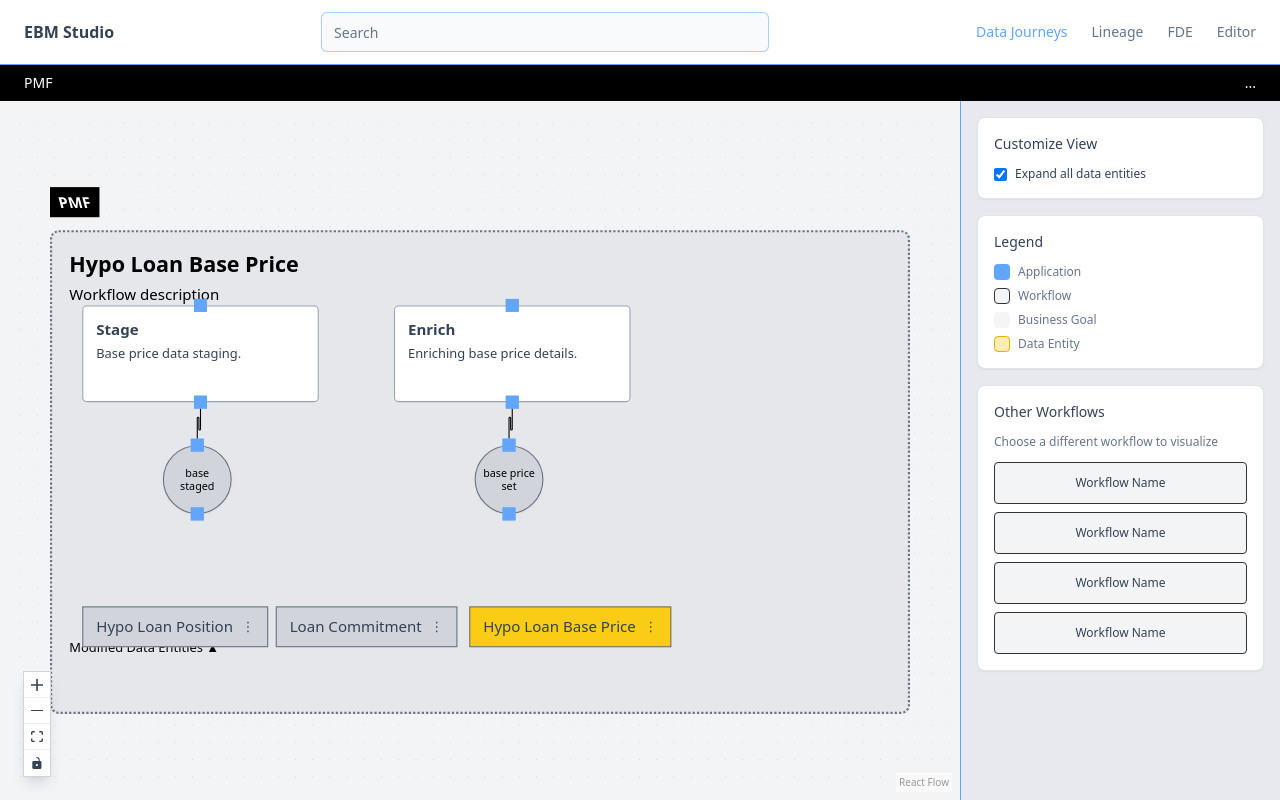
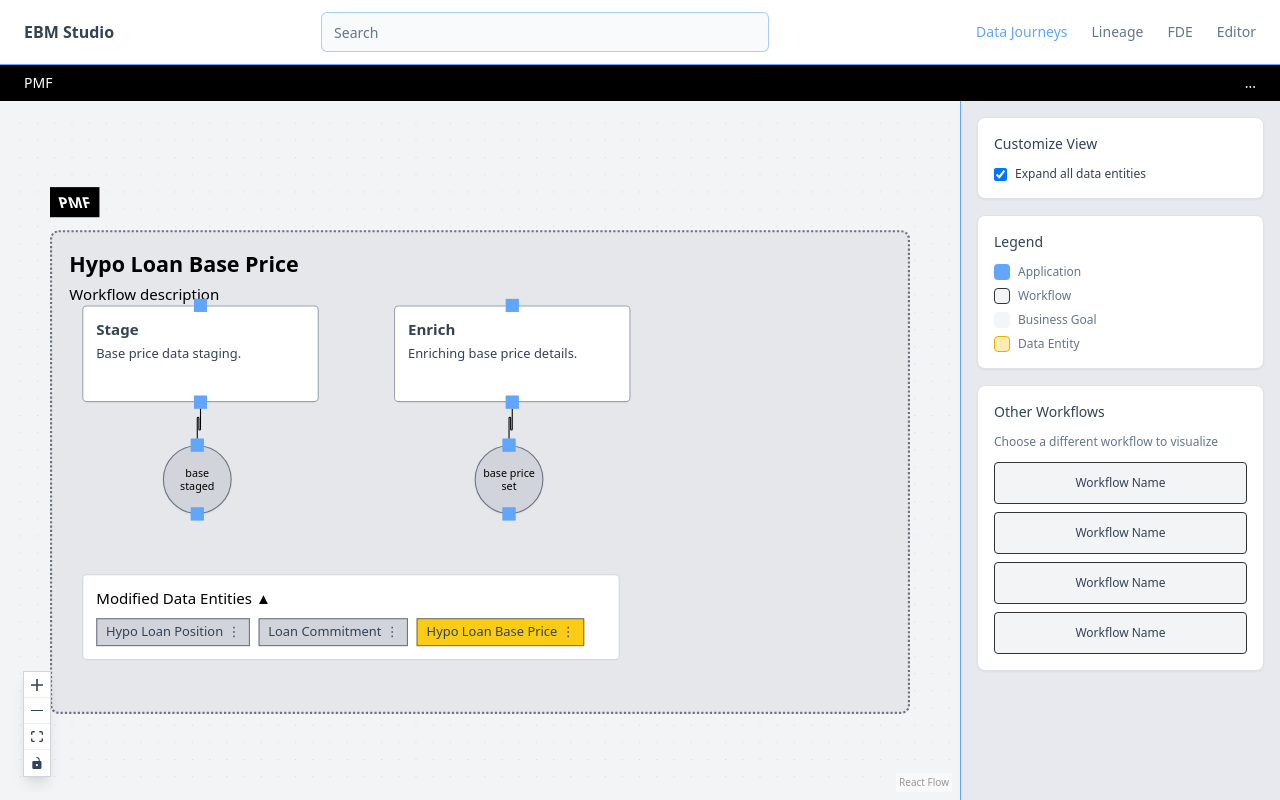
Before and after one commit to vinoth7ar/react-flowchart, a React (Vite) app: page / in a window 1280 px wide. Built offline with nearby package versions, Linux system fonts and the light colour scheme.

Commit message:
Refactor: Group entities into single node
Group all data entities into a single node within the workflow. This change consolidates entity representation for better organization and potentially simplifies management.

```diff
--- a/src/components/workflow/WorkflowBuilder.tsx
+++ b/src/components/workflow/WorkflowBuilder.tsx
@@ -22,6 +22,7 @@ const nodeTypes = {
   stage: WorkflowNode,
   data: WorkflowNode,
   'pmf-tag': WorkflowNode,
+  'entities-group': WorkflowNode,
 };
 
 // Mock data - this would come from backend
@@ -180,35 +181,26 @@ const WorkflowBuilder = () => {
     [setEdges]
   );
 
-  // Initialize data entity nodes once
+  // Initialize grouped entities node once
   useEffect(() => {
-    const entityNodes: Node[] = [];
-
-    mockWorkflowData.entities.forEach((entity, index) => {
-      const x = 30 + index * 180;
-      const y = 350;
-
-      entityNodes.push({
-        id: entity.id,
-        type: 'data',
-        position: { x, y },
-        data: {
-          title: entity.title,
-          type: 'data',
-          color: entity.color,
-          isSelected: selectedEntity === entity.id,
-          onClick: () => setSelectedEntity(selectedEntity === entity.id ? null : entity.id),
-        } as WorkflowNodeData,
-        parentId: mockWorkflowData.workflow.id,
-        extent: 'parent' as const,
-        draggable: true,
-      });
-    });
+    const entitiesGroupNode: Node = {
+      id: 'entities-group',
+      type: 'entities-group',
+      position: { x: 30, y: 320 },
+      data: {
+        title: 'Data Entities',
+        type: 'entities-group',
+        entities: mockWorkflowData.entities,
+        onClick: () => console.log('Entities group clicked'),
+      } as WorkflowNodeData,
+      parentId: mockWorkflowData.workflow.id,
+      extent: 'parent' as const,
+      draggable: true,
+    };
 
     setNodes((currentNodes) => {
-      const existingEntityIds = entityNodes.map(n => n.id);
-      const filteredNodes = currentNodes.filter(n => !existingEntityIds.includes(n.id));
-      return [...filteredNodes, ...entityNodes];
+      const filteredNodes = currentNodes.filter(n => n.id !== 'entities-group');
+      return [...filteredNodes, entitiesGroupNode];
     });
   }, [setNodes]);
 
--- a/src/components/workflow/WorkflowNode.tsx
+++ b/src/components/workflow/WorkflowNode.tsx
@@ -4,8 +4,9 @@ import { Handle, Position, NodeProps } from '@xyflow/react';
 export interface WorkflowNodeData extends Record<string, unknown> {
   title: string;
   description?: string;
-  type: 'workflow' | 'stage' | 'data' | 'process' | 'pmf-tag';
+  type: 'workflow' | 'stage' | 'data' | 'process' | 'pmf-tag' | 'entities-group';
   items?: string[];
+  entities?: Array<{ id: string; title: string; color?: string }>;
   onClick?: () => void;
   entitiesExpanded?: boolean;
   onToggleEntities?: () => void;
@@ -31,6 +32,8 @@ const WorkflowNode = ({ data }: NodeProps) => {
         return 'bg-black text-white px-2 py-1 text-sm font-bold cursor-pointer hover:opacity-80 transition-opacity';
       case 'process':
         return 'bg-workflow-process-bg text-workflow-process-text border-workflow-stage-border border rounded px-3 py-1 text-sm font-medium cursor-pointer hover:shadow-md transition-shadow';
+      case 'entities-group':
+        return 'bg-white border border-gray-300 rounded p-3 min-w-[500px] cursor-pointer hover:shadow-md transition-shadow';
       default:
         return 'bg-workflow-node-bg border-workflow-node-border border rounded p-3 cursor-pointer hover:shadow-md transition-shadow';
     }
@@ -64,6 +67,32 @@ const WorkflowNode = ({ data }: NodeProps) => {
     );
   }
 
+  if (nodeData.type === 'entities-group') {
+    return (
+      <div className={getNodeStyles()} onClick={handleClick}>
+        <div className="text-sm font-medium text-black mb-2">
+          Modified Data Entities ▲
+        </div>
+        <div className="flex flex-wrap gap-2">
+          {nodeData.entities?.map((entity) => {
+            const bgColor = entity.color === 'yellow' ? 'bg-yellow-400' : 'bg-gray-300';
+            return (
+              <div
+                key={entity.id}
+                className={`${bgColor} border border-gray-500 px-2 py-1 text-xs font-medium`}
+              >
+                <div className="flex items-center gap-1">
+                  <span>{entity.title}</span>
+                  <span className="text-xs">⋮</span>
+                </div>
+              </div>
+            );
+          })}
+        </div>
+      </div>
+    );
+  }
+
   if (nodeData.type === 'workflow') {
     return (
       <div className={getNodeStyles()}>
@@ -79,13 +108,6 @@ const WorkflowNode = ({ data }: NodeProps) => {
 
         <div className="space-y-4">
           {/* Stage and Enrich boxes will be positioned inside */}
-        </div>
-
-        {/* Modified Data Entities Label */}
-        <div className="absolute bottom-12 left-4">
-          <div className="text-xs font-medium text-black mb-1">
-            Modified Data Entities ▲
-          </div>
         </div>
       </div>
     );
```
